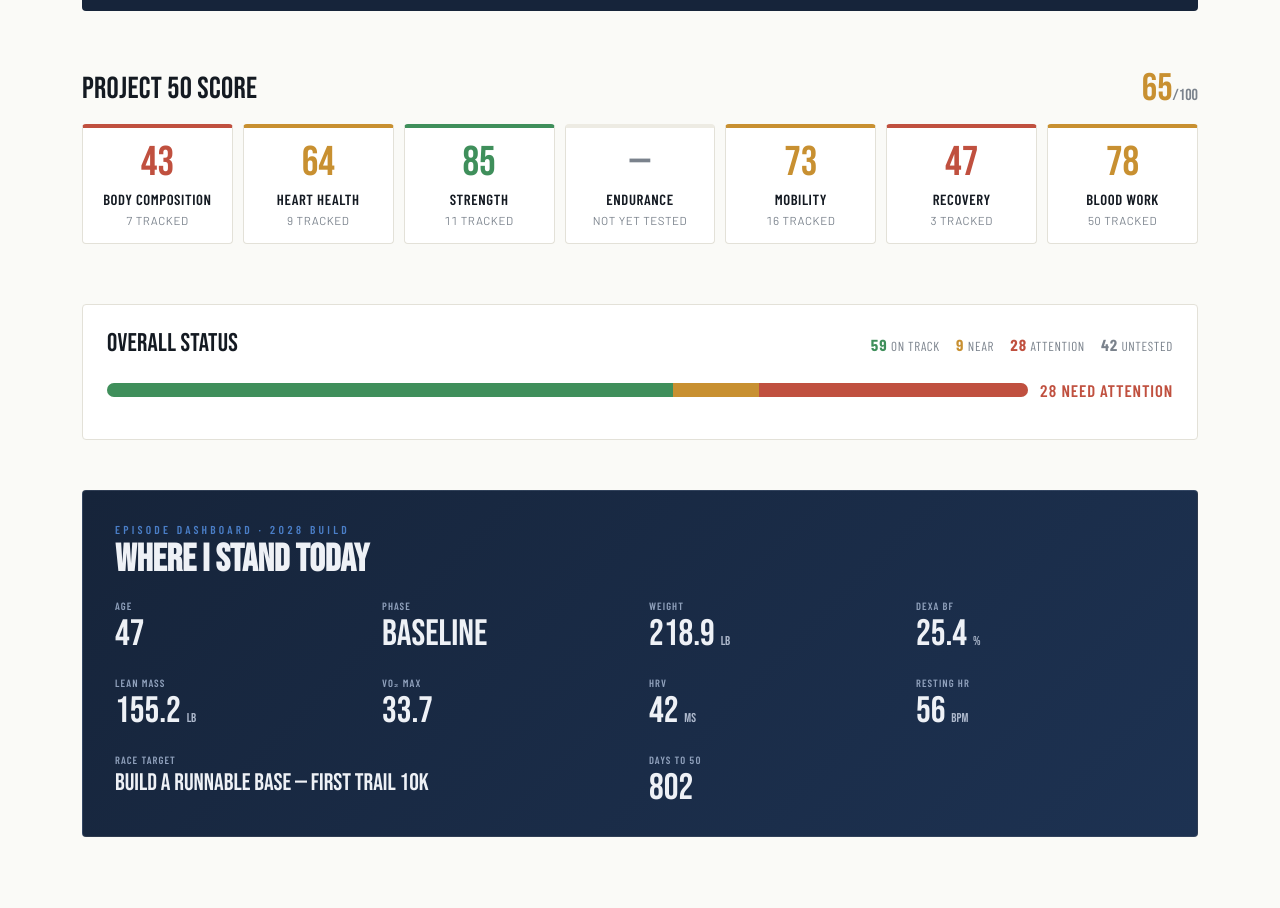
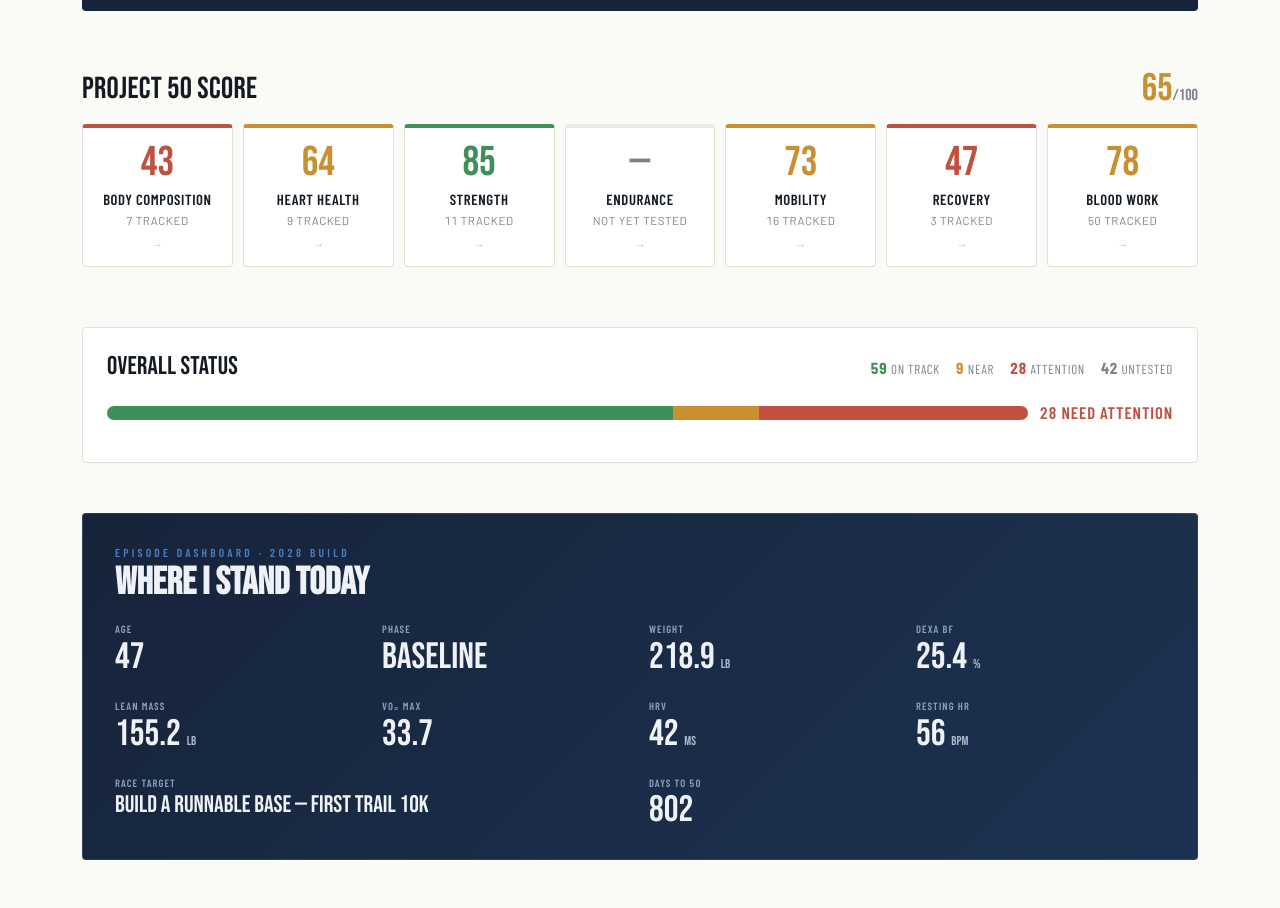
Before and after one commit to FunctionalCoreFitness/Project-50, a plain HTML site: page index.html in a window 1280 px wide. Shown: the part 1060-1968 px from the top of the page. Drawn offline with nearby package versions, Linux system fonts and the light colour scheme.

Commit message:
Add files via upload

```diff
--- a/index.html
+++ b/index.html
@@ -219,6 +219,10 @@
   .score-overall small{font-size:1rem;color:var(--muted)}
   .score-grid{display:grid;grid-template-columns:repeat(auto-fit,minmax(130px,1fr));gap:10px;margin-bottom:18px}
   .score-card{background:var(--card);border:1px solid var(--line);border-top:4px solid var(--track);border-radius:4px;padding:14px 16px;text-align:center}
+  .score-card-link{display:block;text-decoration:none;color:inherit;cursor:pointer;transition:transform .1s ease,box-shadow .1s ease}
+  .score-card-link:hover{transform:translateY(-2px);box-shadow:0 4px 12px rgba(20,26,34,.1)}
+  .score-card-link:active{transform:translateY(0)}
+  .score-card-link:after{content:"\2192";display:block;font-family:var(--mono);font-size:.7rem;color:var(--muted);margin-top:6px;opacity:.5}
   .score-val{font-family:'Bebas Neue',sans-serif;font-size:2.6rem;line-height:1}
   .score-name{font-family:'Barlow Condensed',sans-serif;font-weight:600;text-transform:uppercase;letter-spacing:.04em;font-size:.92rem;margin-top:4px}
   .score-sub{font-size:.72rem;color:var(--muted);text-transform:uppercase;letter-spacing:.05em;margin-top:2px}
@@ -983,12 +987,13 @@ function render(d){
   for(const grp of (d.score_groups||[])){
     const {score,tested}=scoreFor(grp.categories);
     if(score!==null){ scoreSum+=score; scoreCount++; }
+    const target=(grp.categories&&grp.categories[0])?grp.categories[0]:'';
     scoreCardsHtml += `
-      <div class="score-card ${scoreClass(score)}">
+      <a class="score-card score-card-link ${scoreClass(score)}" href="#${target}">
         <div class="score-val">${score===null?'\u2014':score}</div>
         <div class="score-name">${grp.name}</div>
         <div class="score-sub">${tested===0?'not yet tested':`${tested} tracked`}</div>
-      </div>`;
+      </a>`;
   }
   const project50 = scoreCount? Math.round(scoreSum/scoreCount) : null;
   const scoreBlockHtml = `
```
